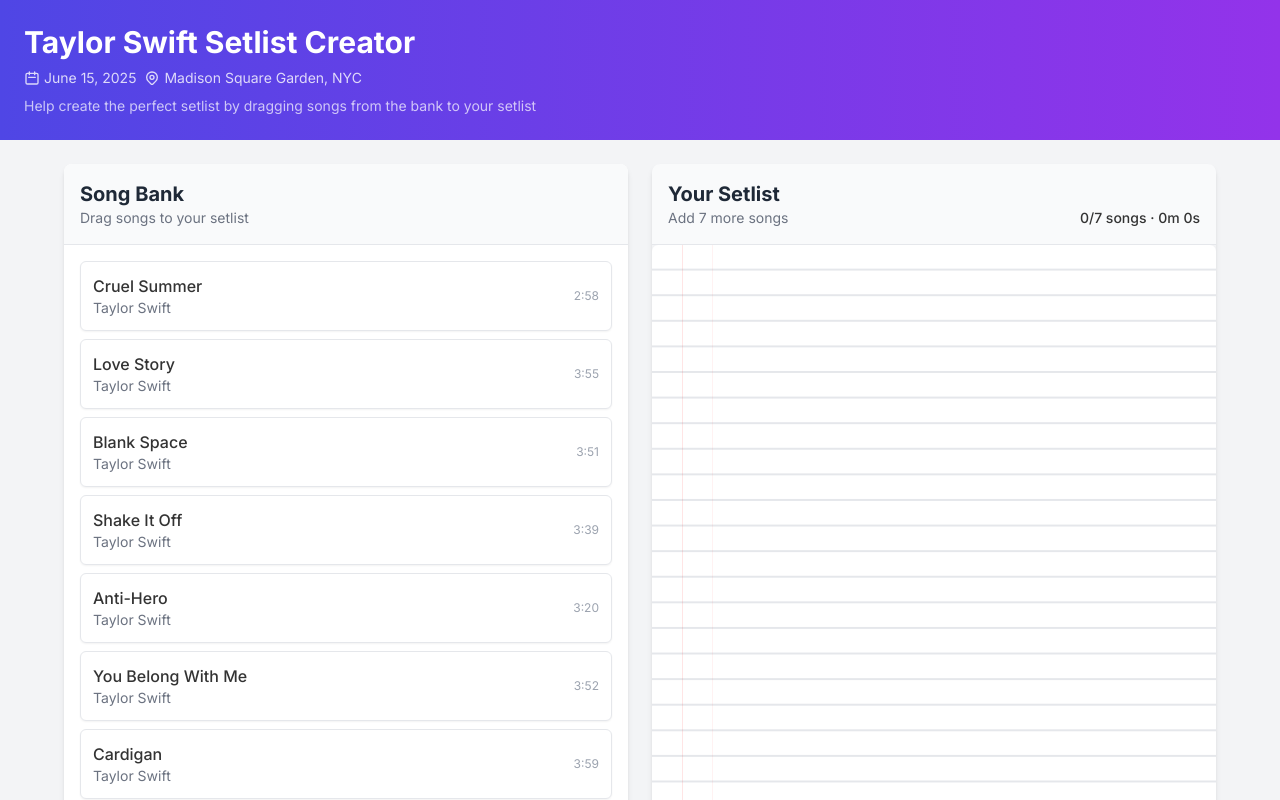
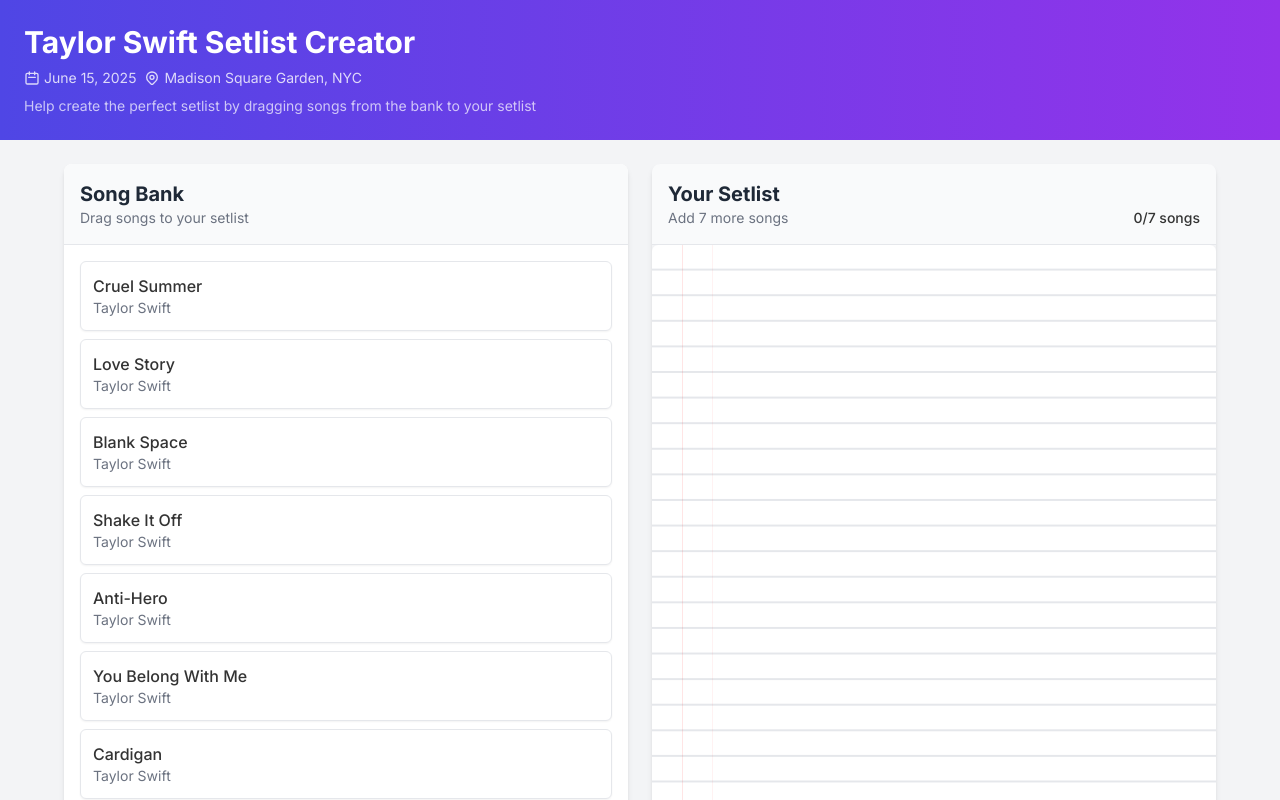
Before and after one commit to jimmyshultz/setlist_creator, a Next.js app: page / in a window 1280 px wide. Shown: the top 800 px of the page. Built offline with nearby package versions, Linux system fonts and the light colour scheme.

Commit message:
remove song duration

```diff
--- a/src/components/Setlist.tsx
+++ b/src/components/Setlist.tsx
@@ -20,23 +20,6 @@
     allSongs.find(song => song.id === id)
   ).filter(Boolean) as SongType[];
 
-  // Calculate total duration
-  const totalDuration = setlistSongs.reduce((total, song) => {
-    const [mins, secs] = song.duration.split(':').map(Number);
-    return total + mins * 60 + secs;
-  }, 0);
-
-  const formatDuration = (seconds: number) => {
-    const hours = Math.floor(seconds / 3600);
-    const minutes = Math.floor((seconds % 3600) / 60);
-    const secs = seconds % 60;
-
-    if (hours > 0) {
-      return `${hours}h ${minutes}m`;
-    }
-    return `${minutes}m ${secs}s`;
-  };
-
   // Calculate remaining slots
   const remainingSlots = maxSongs - setlistSongs.length;
   const isFull = remainingSlots === 0;
@@ -54,7 +37,7 @@
             )}
           </p>
           <p className="text-sm font-medium">
-            {setlistSongs.length}/{maxSongs} songs · {formatDuration(totalDuration)}
+            {setlistSongs.length}/{maxSongs} songs
           </p>
         </div>
       </div>
--- a/src/components/Song.tsx
+++ b/src/components/Song.tsx
@@ -55,7 +55,6 @@
           <h3 className={`font-medium ${disabled ? 'text-gray-500' : ''}`}>{song.title}</h3>
           <p className="text-sm text-gray-500">{song.artist}</p>
         </div>
-        <span className="text-xs text-gray-400">{song.duration}</span>
       </div>
     </div>
   );
```
